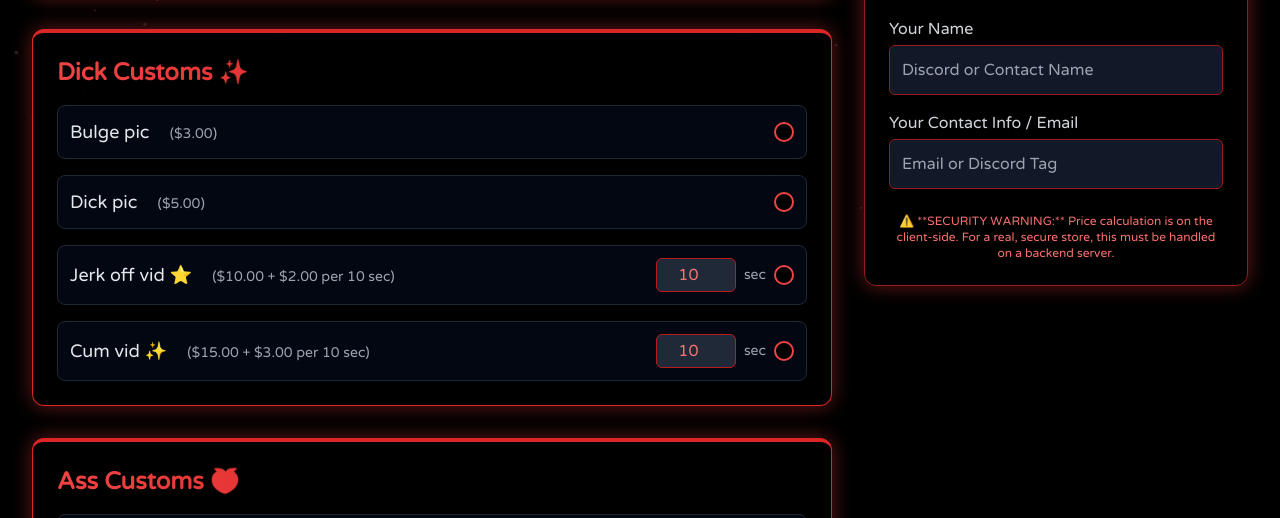
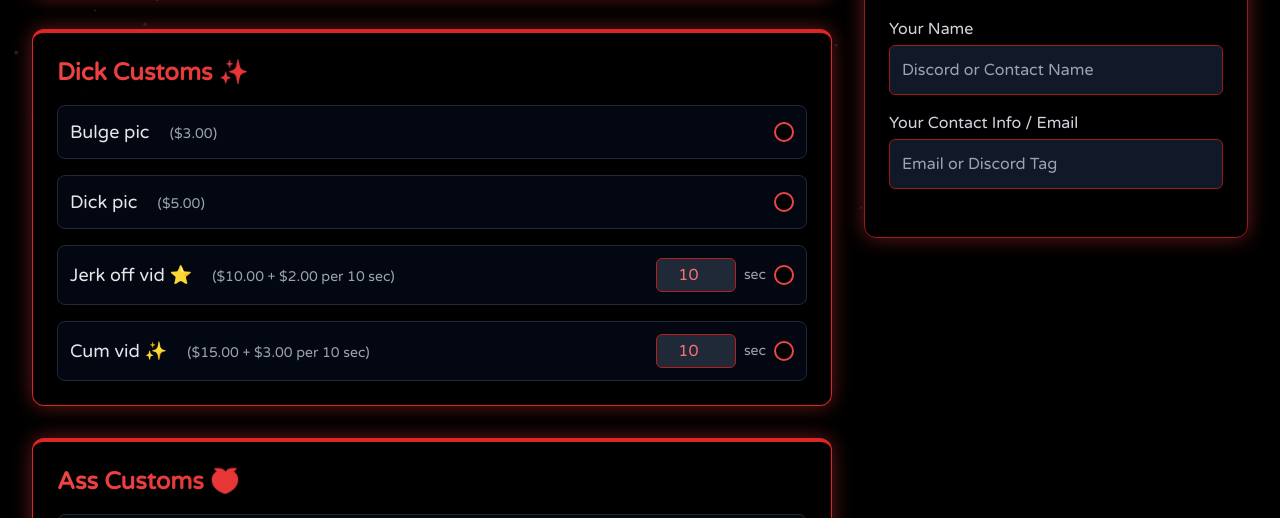
Before and after one commit to JesterCat533/Buyer-site, a website: page index.html in a window 1280 px wide. Shown: the part 582-1100 px from the top of the page. Drawn offline with nearby package versions, Linux system fonts and the light colour scheme.

Commit message:
Update index.html

```diff
--- a/index.html
+++ b/index.html
@@ -195,7 +195,6 @@
                     </div>
 
                     <p class="text-xs text-red-400 mt-2 text-center">
-                        ⚠️ **SECURITY WARNING:** Price calculation is on the client-side. For a real, secure store, this must be handled on a backend server.
                     </p>
                 </form>
             </div>
```
